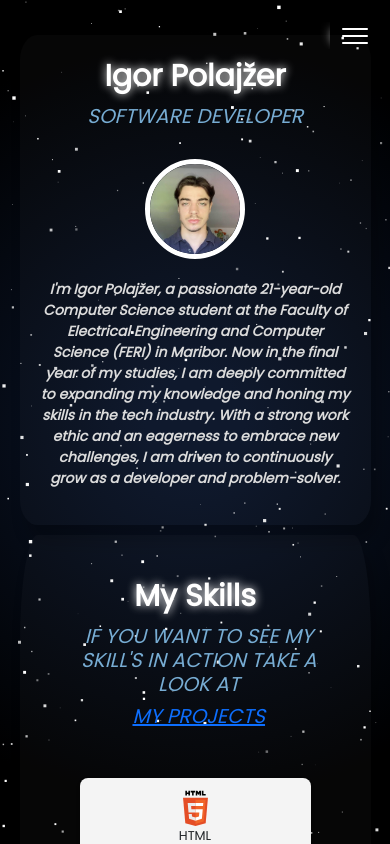
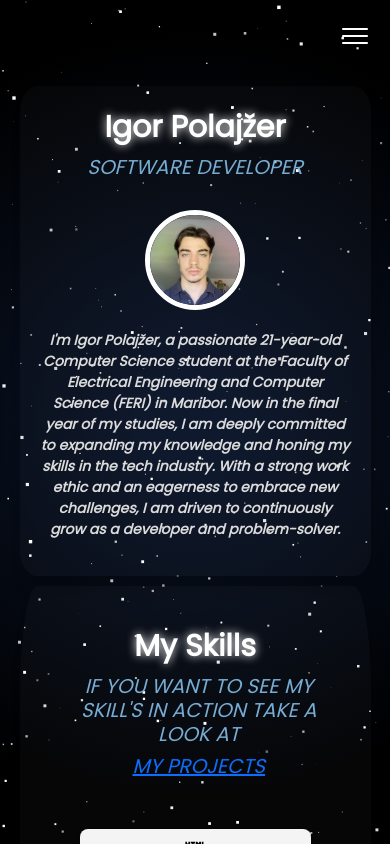
Before and after one commit to IgorPolajzer/software_developer_portfolio, a React (Create React App) app: page / in a window 390 px wide. Built offline with nearby package versions, Linux system fonts and the light colour scheme.

Commit message:
Fixing navbar and footer

```diff
--- a/src/App.css
+++ b/src/App.css
@@ -25,3 +25,10 @@
 .subtitle{
   color: rgba(134, 193, 236, 0.89);
 }
+
+@media (max-width: 1000px) {
+  .App {
+      padding-top: 22%;
+      padding-bottom: 22%;
+  }
+}
--- a/src/css/NavBar.css
+++ b/src/css/NavBar.css
@@ -112,7 +112,7 @@
 
   @media (max-width: 400px) {
     .title {
-      text-indent: 100%;
+      text-indent: 110%;
       white-space: nowrap;
       overflow: hidden;
     }
```
